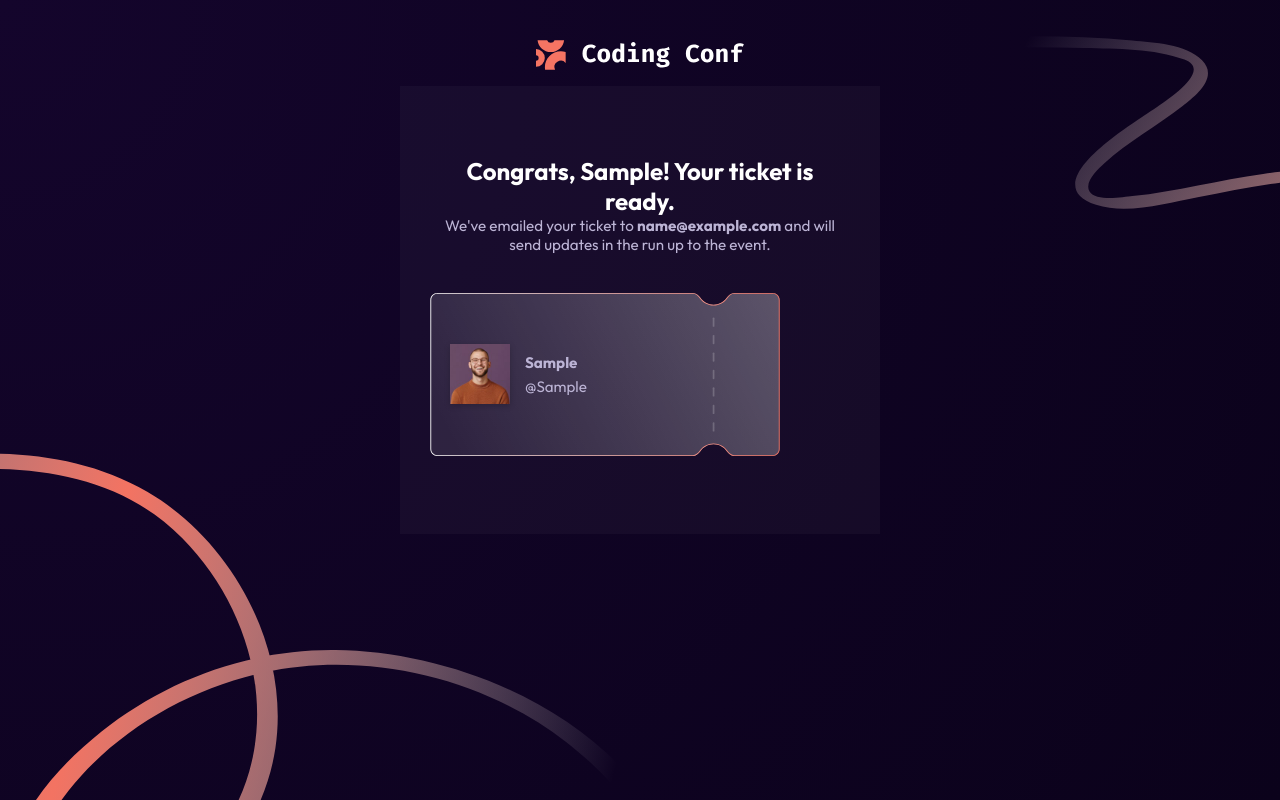
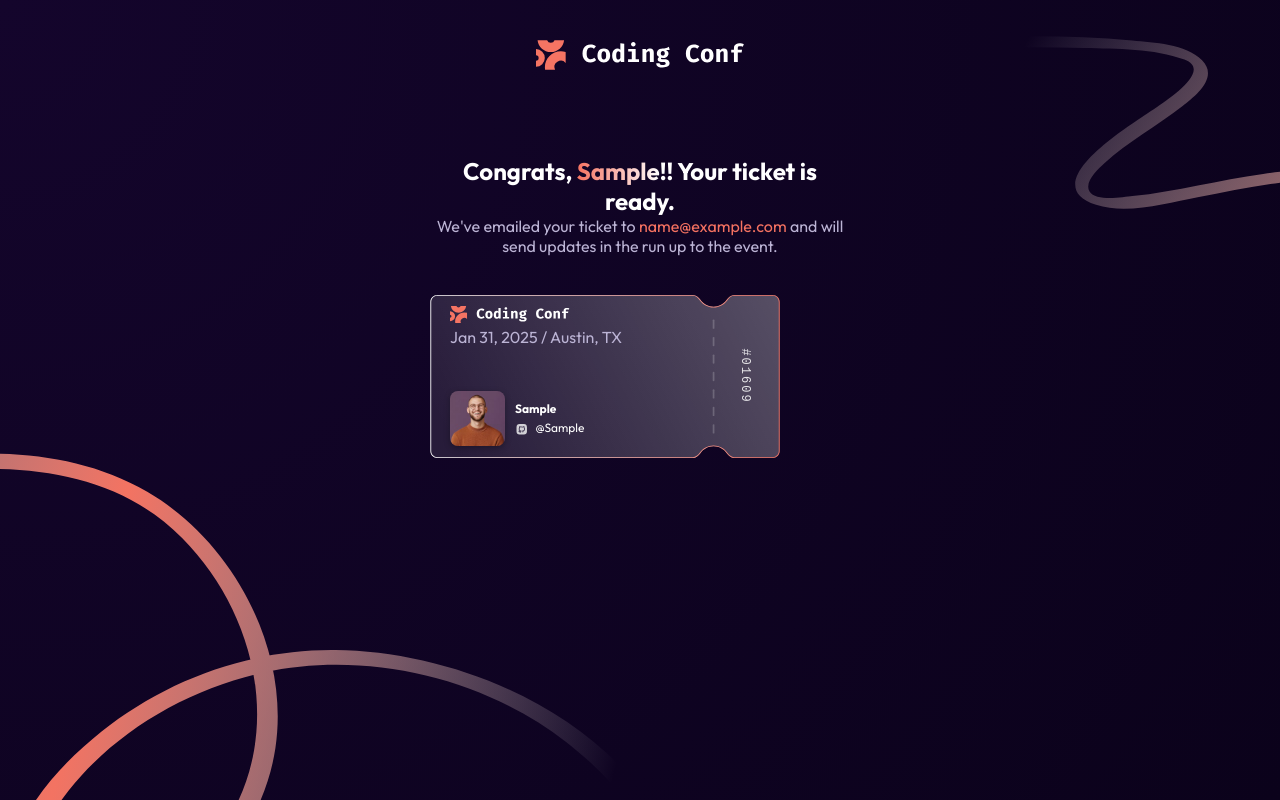
Before and after one commit to kreetkashyap/conference-ticket-generator, a plain HTML site: page index.html in a window 1280 px wide. Both pictures are taken after typing "Sample", "name@example.com", "Sample" into the empty fields and a click on the button "Generate my ticket". Drawn offline with Linux system fonts and the light colour scheme.

Commit message:
Add style

```diff
--- a/index.html
+++ b/index.html
@@ -49,17 +49,7 @@
 
   <!-- For ticket -->
   <div class="ticket-container">
-   <div class="ticket">
-        <h2>Congrats, ${name}! Your ticket is ready.</h2>
-        <p>We've emailed your ticket to <b>${email}</b> and will send updates in the run up to the event.</p>
-        <div class="ticket-body">
-          <img src="${uploadedAvatar || 'assets/images/image-avatar.jpg'}" class="ticket-avatar" alt="Avatar">
-          <div class="ticket-info">
-            <p><strong>${name}</strong></p>
-            <p>@${username}</p>
-          </div>
-        </div>
-      </div>
+
   </div>
 
   </div>
--- a/script.js
+++ b/script.js
@@ -52,16 +52,25 @@ document.addEventListener("DOMContentLoaded", () => {
     // Create ticket content
     ticketContainer.innerHTML = `
       <div class="ticket">
-
-        <h2>Congrats, ${name}! Your ticket is ready.</h2>
-        <p>We've emailed your ticket to <b>${email}</b> and will send updates in the run up to the event.</p>
+        <h2>Congrats, <span class="highlight-name">${name}</span>!! Your ticket is ready.</h2>
+        <p>We've emailed your ticket to <span class="highlight-email">${email}</span> and will send updates in the run up to the event.</p>
         <div class="ticket-body">
+          <div class="ticket-top">
+            <img src="assets/images/logo-full.svg" class="ticket-logo">
+            <p>Jan 31, 2025 / Austin, TX</p>
+          </div>
+          <div class="ticket-bottom">
           <img src="${uploadedAvatar || 'assets/images/image-avatar.jpg'}" class="ticket-avatar" alt="Avatar">
           <div class="ticket-info">
             <p><strong>${name}</strong></p>
-            <p>@${username}</p>
+            <p>
+            <img src="assets/images/icon-github.svg" class="github-icon">
+            @${username}</p>
           </div>
+          </div>
+          <span class="ticket-number">#01609</span>
         </div>
+
       </div>
     `;
 
--- a/style.css
+++ b/style.css
@@ -23,7 +23,7 @@ body {
 margin-left: auto;
 margin-right: auto;
   max-width: 480px;
-  background: rgba(255, 255, 255, 0.03);
+  /* background: rgba(255, 255, 255, 0.03); */
   /* border-radius: 24px; */
   padding: 40px 30px;
   /* box-shadow: 0 0 40px rgba(255, 255, 255, 0.05); */
@@ -38,13 +38,13 @@ h1 {
   font-size: 1.8rem;
   line-height: 1.3;
   text-transform: capitalize;
-  margin-bottom: 10px;
+  margin-bottom: 5px;
   color: #ffffff;
 }
 
 p {
   color: #bcb4d5;
-  font-size: 0.95rem;
+  /* font-size: 0.95rem; */
   margin-bottom: 30px;
 }
 
@@ -203,31 +203,95 @@ small {
   width: 350px;
   height: 180px;
   background-image: url("assets/images/pattern-ticket.svg");
-  background-size: contain;      /* 👈 show full image */
+  background-size: contain;
   background-repeat: no-repeat;
-  background-position: center;   /* keep it centered */
+  background-position: center;
   border-radius: 10px;
   display: flex;
+  flex-direction: column;  /* stack everything top-to-bottom */
+  justify-content: space-between;
+  padding: 20px;
+  box-sizing: border-box;
+}
+
+.highlight-name {
+  color: hsl(7, 88%, 67%); /* the orange accent */
+  font-weight: 700;
+}
+
+.highlight-name {
+  background: linear-gradient(90deg, hsl(7, 88%, 67%), hsl(0, 0%, 100%));
+  -webkit-background-clip: text;
+  -webkit-text-fill-color: transparent;
+  font-weight: 800;
+}
+
+.highlight-email{
+  color: hsl(7, 88%, 67%);
+}
+/* TOP SECTION: Logo + Date (stacked) */
+.ticket-top {
+  display: flex;
+  flex-direction: column; /* logo on top, date below */
+  align-items: flex-start; /* align to left */
+}
+
+.ticket-logo {
+  width: 120px;
+  margin-bottom: 4px;
+}
+
+.ticket-date {
+  font-size: 10px;
+  color: #555;
+  margin: 0;
+}
+
+/* BOTTOM SECTION: Avatar + Info (side by side) */
+.ticket-bottom {
+  display: flex;
   align-items: center;
-  justify-content: flex-start;
-  padding: 20px;
-  gap: 15px;
+  gap: 10px;
 }
 
 .ticket-avatar {
-  width: 60px;
-  height: 60px;
-  /* border-radius: 50%; */
+  width: 55px;
+  height: 55px;
   object-fit: cover;
-  /* border: 3px solid white; */
-  box-shadow: 0 2px 6px rgba(0,0,0,0.2);
+  border-radius: 8px;
+  box-shadow: 0 2px 6px rgba(0,0,0,0.3);
 }
 
 .ticket-info {
+  display: flex;
+  flex-direction: column;
   text-align: left;
-  color: #333;
 }
 
 .ticket-info p {
-  margin: 5px 0;
+  margin: 2px 0;
+  font-size: 12px;
+  color: white;
 }
+
+.github-icon {
+  width: 14px;         /* 👈 tiny size */
+  height: 14px;
+  vertical-align: middle;
+  margin-right: 4px;   /* 👈 small gap before username */
+}
+
+
+.ticket-number {
+  position: absolute;
+  right: 8px;               /* 👈 moves to right edge */
+  top: 50%;                 /* center vertically */
+  transform: translateY(-50%) rotate(90deg); /* rotate & center */
+  transform-origin: center;
+  font-size: 12px;
+  letter-spacing: 2px;
+  color: white;
+  opacity: 0.85;
+  font-weight: 400;
+  font-family: monospace;
+}
```
Also changed, not shown: 1 other file.
